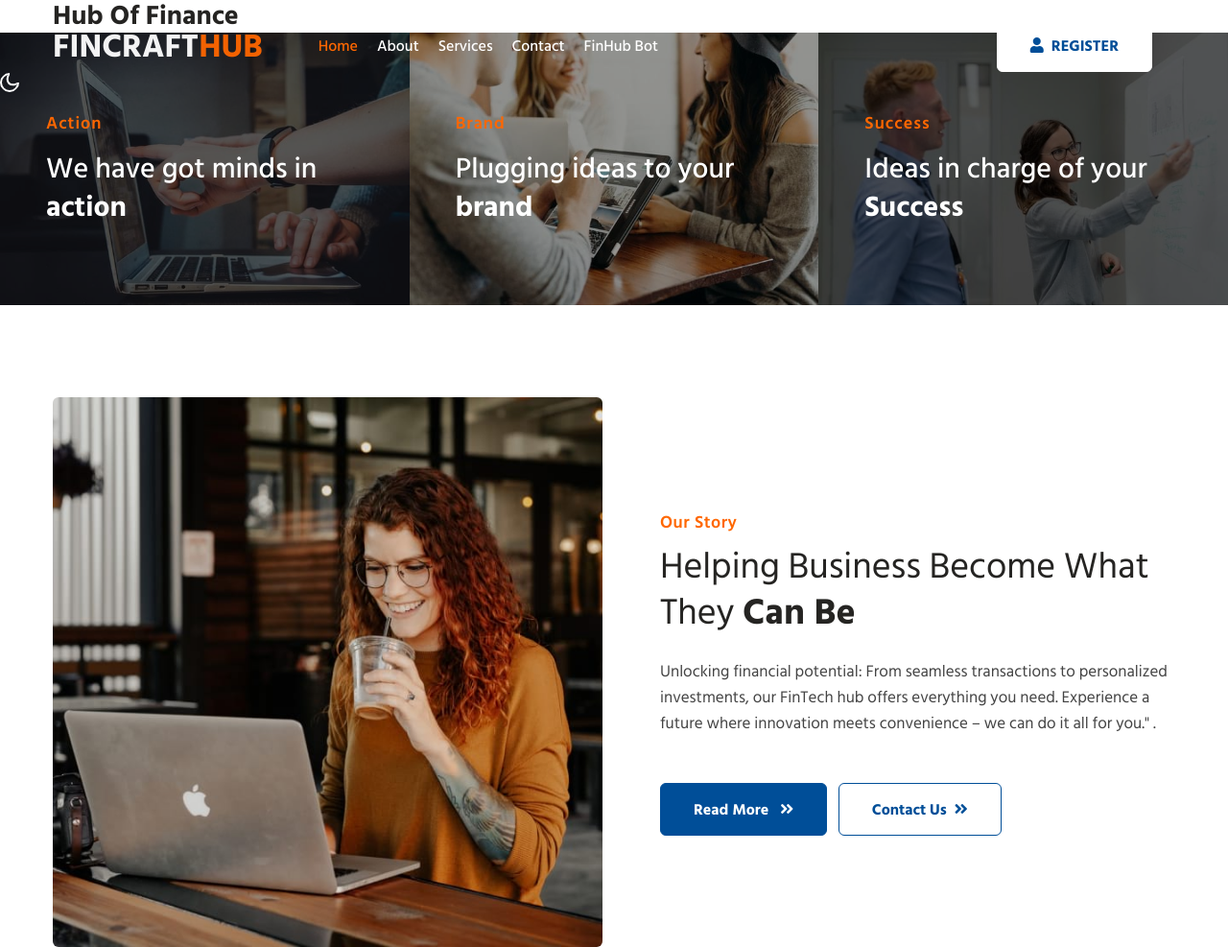
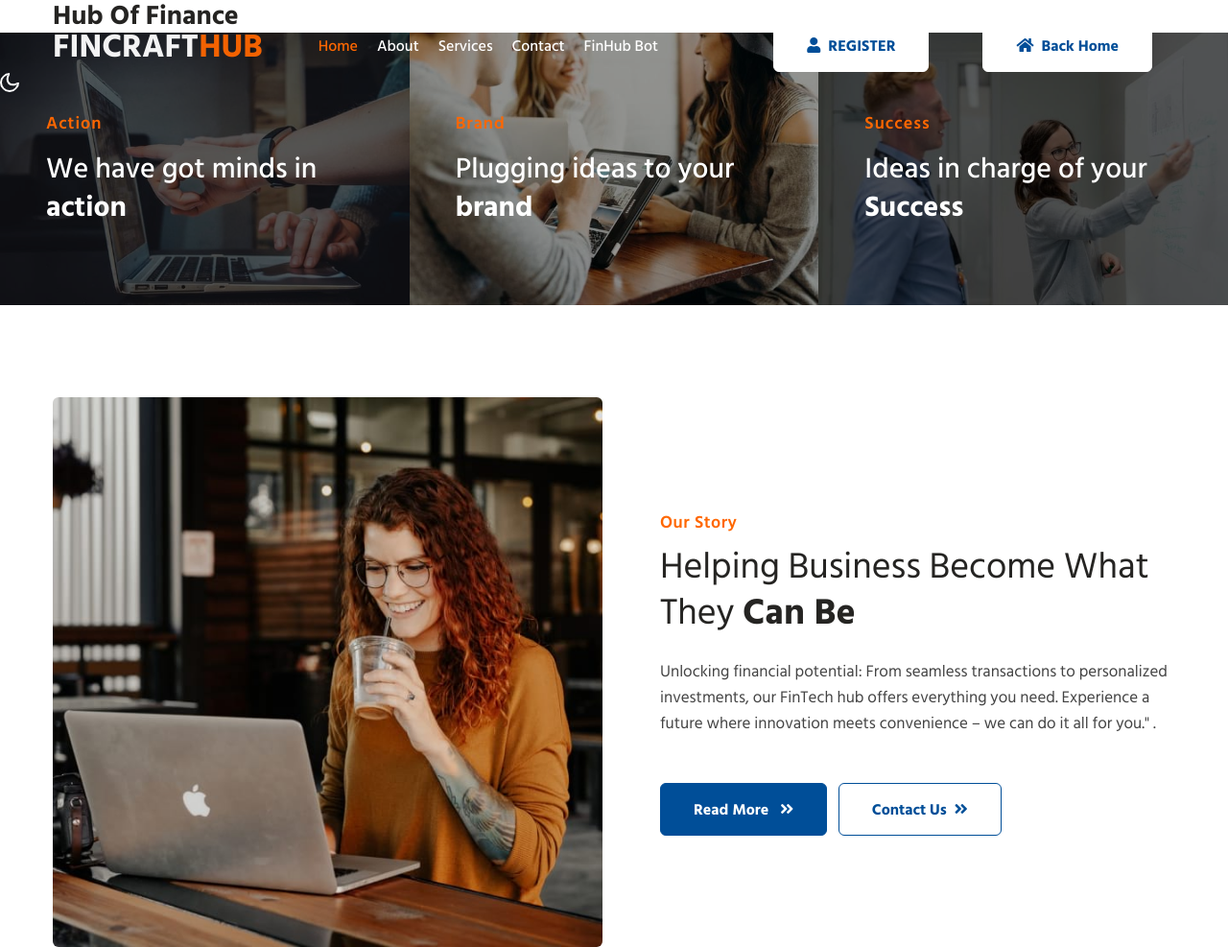
Before and after one commit to shibanxiety/FINCRAFTHUB777, a plain HTML site: page index.html in a window 1280 px wide. Shown: the top 987 px of the page at 96% size. Drawn offline with Linux system fonts and the light colour scheme.

Commit message:
Update index.html

```diff
--- a/index.html
+++ b/index.html
@@ -55,7 +55,11 @@
                         <li class="nav-item mx-lg-4"> <a href="assets/registration.html" class="phone-btn btn-white d-none d-lg-block btn-style ms-2"><span class="fas fa-user me-2" aria-hidden="true"></span>REGISTER</a>
 
                         </li>
-
+<li class="nav-item mx-lg-4">
+    <a href="index.html" class="phone-btn btn-white d-none d-lg-block btn-style ms-2">
+        <span class="fas fa-home me-2" aria-hidden="true"></span>Back Home
+    </a>
+</li>
 
 
                     </ul>
```
